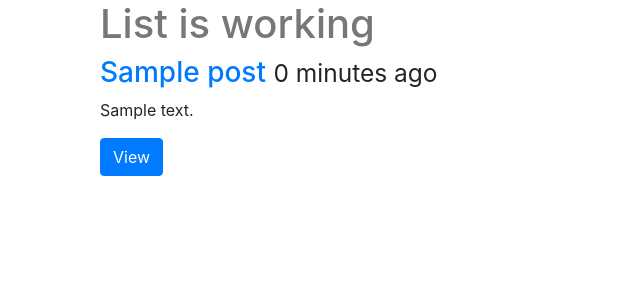
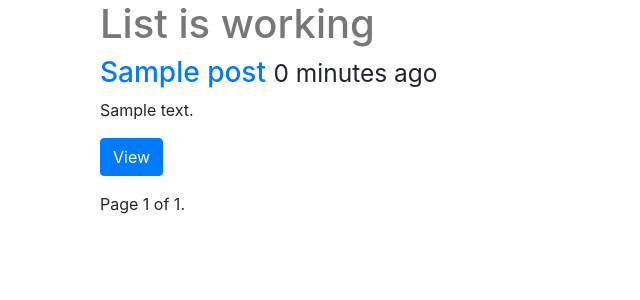
Before and after one commit to 2u6z3r0/grayhat, a Django app: page /post/ in a window 1280 px wide. Shown: the top 300 px of the page, without its empty margins (0-640 px from the left). Run offline with Django 3.2, Linux system fonts and the light colour scheme; tables that the repository leaves empty hold one stand-in row (values such as "Sample post"); some libraries are stand-ins or nearby versions.

Commit message:
added pagination and now posts list page latest post will be displayed first

```diff
--- a/grayhatorg/settings.py
+++ b/grayhatorg/settings.py
@@ -120,6 +120,7 @@ USE_TZ = True
 # https://docs.djangoproject.com/en/1.10/howto/static-files/
 
 STATIC_URL = '/static/'
+MEDIA_URL = '/media/'
 
 STATICFILES_DIRS = [
     os.path.join(BASE_DIR,'static'),
--- a/grayhatorg/urls.py
+++ b/grayhatorg/urls.py
@@ -25,3 +25,4 @@ urlpatterns = [
 
 if settings.DEBUG:
     urlpatterns += static(settings.STATIC_URL, document_root=settings.STATIC_ROOT)
+    urlpatterns += static(settings.MEDIA_URL, document_root=settings.MEDIA_ROOT)
--- a/posts/models.py
+++ b/posts/models.py
@@ -5,6 +5,7 @@ from django.core.urlresolvers import reverse
 # Create your models here.
 class Post(models.Model):
     title = models.CharField(max_length=120)
+    image = models.FileField(null=True, blank=True)
     content = models.TextField()
     updated = models.DateTimeField(auto_now=True, auto_now_add=False)
     created = models.DateTimeField(auto_now=False, auto_now_add=True)
@@ -15,3 +16,6 @@ class Post(models.Model):
     def get_absolute_url(self):
         return reverse("posts:details", kwargs={"id": self.id})
         # return "/post/%s" % self.id
+
+    class Meta:
+        ordering = ["-created", "-updated"]
--- a/posts/views.py
+++ b/posts/views.py
@@ -1,4 +1,5 @@
 from django.shortcuts import render, get_object_or_404, redirect
+from django.core.paginator import Paginator, EmptyPage, PageNotAnInteger
 from django.http import HttpResponseRedirect
 from django.contrib import messages
 # from django.http import HttpResponse
@@ -6,7 +7,7 @@ from .models import Post
 from .forms import PostForm
 # Create your views here.
 def post_create(request):
-    form = PostForm(request.POST or None)
+    form = PostForm(request.POST or None, request.FILES or None)
     if form.is_valid():
         instance = form.save(commit=False)
         messages.success(request, "post created")
@@ -27,16 +28,29 @@ def post_details(request, id):
     return render(request, "post_details.html", context)
 
 def post_list(request):
-    queryset = Post.objects.all()
+    queryset_list = Post.objects.all()
+    paginator = Paginator(queryset_list, 8) #shows 8 posts per page
+    page_request_var = 'page'
+    page = request.GET.get(page_request_var)
+    try:
+        queryset = paginator.page(page)
+    except PageNotAnInteger:
+        # if page number is not an integer deliver the first page
+        queryset = paginator.page(1)
+    except EmptyPage:
+        # if page is out of range (e.g 9999) deliver the last page
+        queryset = paginator.page(paginator.num_pages)
+
     context = {
         "title": "List is working",
-        "object_list": queryset
+        "object_list": queryset,
+        "page_request_var": page_request_var
     }
     return render(request, 'post_list.html', context)
 
 def post_update(request, id):
     instance = get_object_or_404(Post, id=id)
-    form = PostForm(request.POST or None, instance=instance)
+    form = PostForm(request.POST or None,request.FILES or None, instance=instance)
     if form.is_valid():
         instance = form.save(commit=False)
         messages.success(request, "Post updated")
--- a/templates/post_list.html
+++ b/templates/post_list.html
@@ -18,6 +18,20 @@
         </div>
      </div>
     {% endfor %}
+    <div class="pagination">
+    <span class="step-links">
+        {% if object_list.has_previous %}
+            <a href="?{{ page_request_var }}={{ object_list.previous_page_number }}">previous</a>
+        {% endif %}
 
+        <span class="current">
+            Page {{ object_list.number }} of {{ object_list.paginator.num_pages }}.
+        </span>
+
+        {% if object_list.has_next %}
+            <a href="?{{ page_request_var }}={{ object_list.next_page_number }}">next</a>
+        {% endif %}
+    </span>
+    </div>
     </div>
 {% endblock content %}
```
